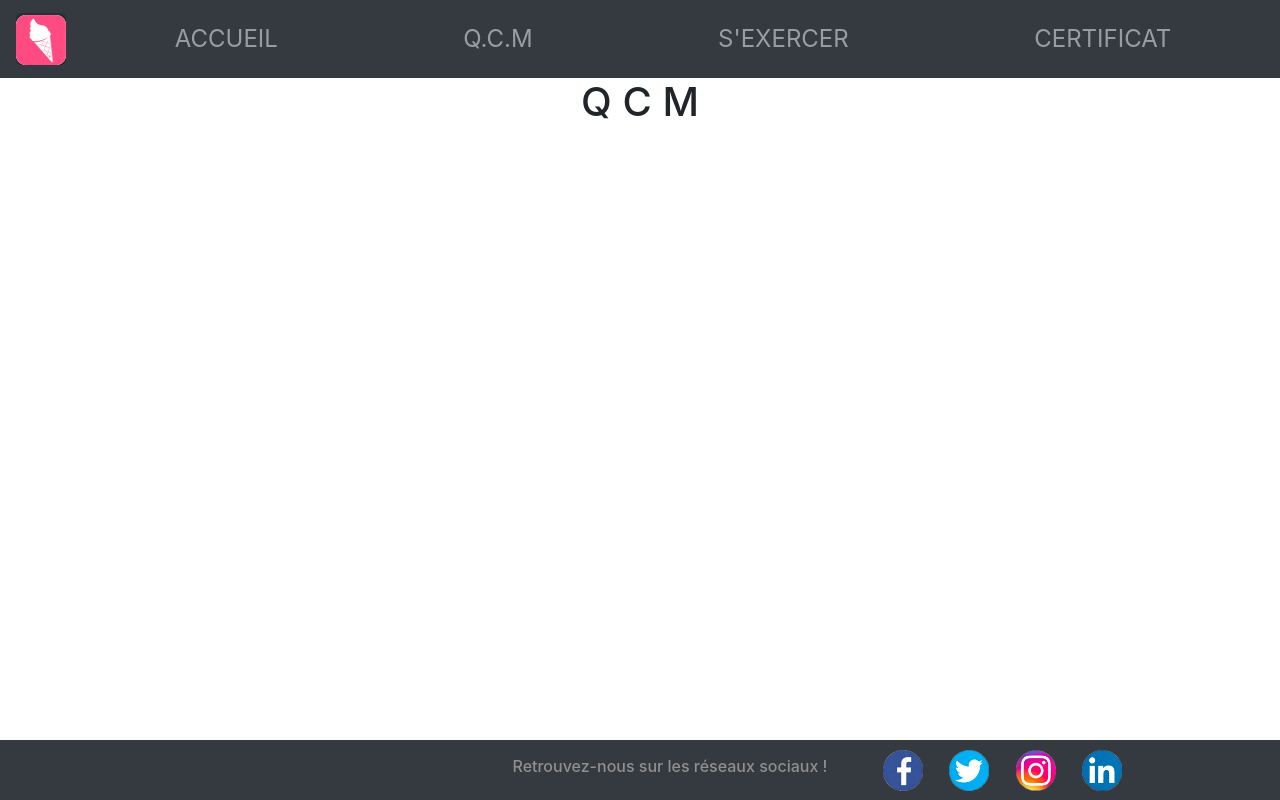
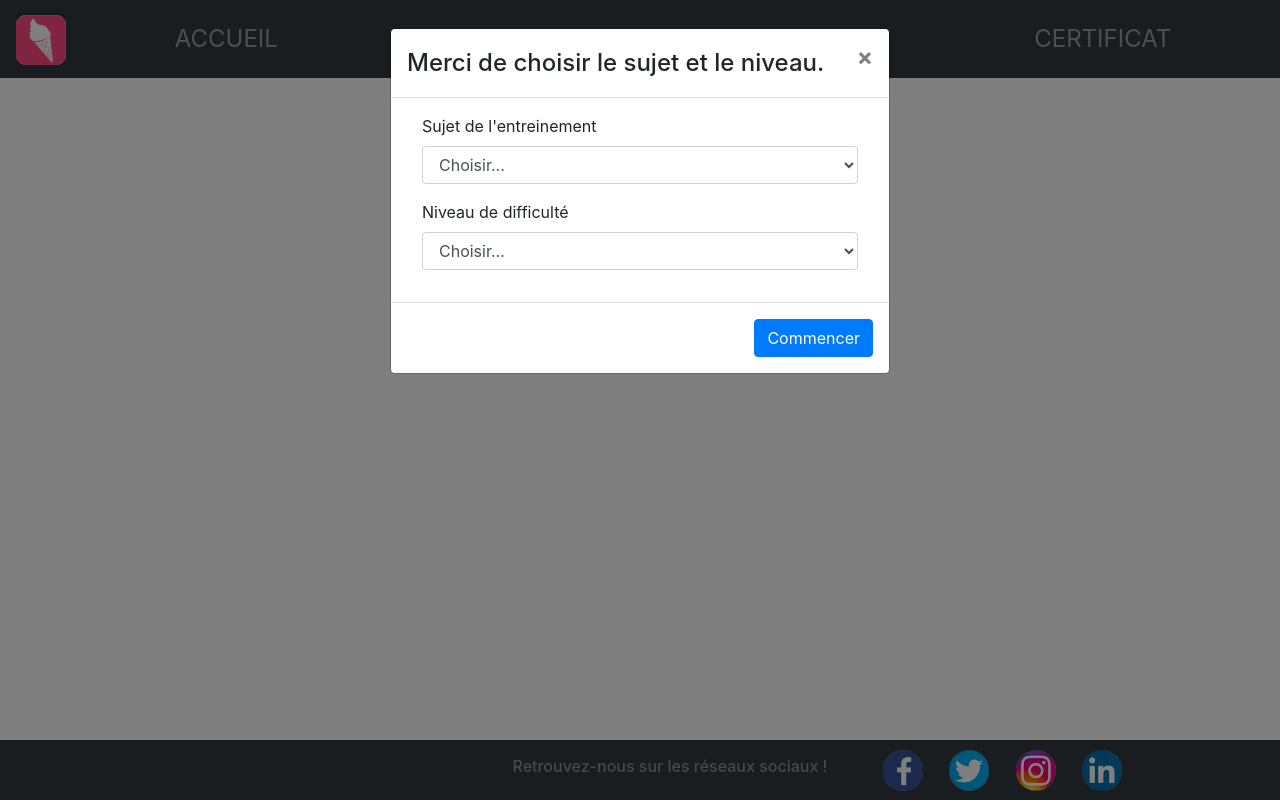
Before and after one commit to QuizzMacademia/Quizz, a React (Create React App) app in the folder FrontEnd/: page /Accueil/QCM in a window 1280 px wide. Built offline with nearby package versions, Linux system fonts and the light colour scheme.

Commit message:
SP-Creation component modal pour choisir sujet et level entreinement

```diff
--- a/FrontEnd/src/components/accueil/Accueil.jsx
+++ b/FrontEnd/src/components/accueil/Accueil.jsx
@@ -7,6 +7,7 @@ import {Switch} from "react-router";
 import Certificat from "./certificat";
 import Home from "./home";
 import Footer from "./footer";
+import UserChoiceExercising from "./UserChoiceExercising";
 
 const Accueil = () => {
     return (
@@ -16,7 +17,7 @@ const Accueil = () => {
                 <Switch>
                     <Route exact path='/Accueil' component={Home}/>
                     <Route exact path='/Accueil/Entainement' component={Training}/>
-                    <Route exact path='/Accueil/QCM' render={() => <h1 style={{height:"600px"}}> Q C M</h1>}/>
+                    <Route exact path='/Accueil/QCM' component={UserChoiceExercising}/>
                     <Route exact path='/Accueil/Certificat' component={Certificat}/>
                 </Switch>
             </div>
--- /dev/null
+++ b/FrontEnd/src/components/accueil/UserChoiceExercising.jsx
@@ -0,0 +1,75 @@
+import React, {useEffect, useState} from 'react';
+import Button from "react-bootstrap/Button";
+import Modal from "react-bootstrap/Modal";
+import {Form} from "react-bootstrap";
+import Col from "react-bootstrap/Col";
+
+function UserChoiceExercising(props) {
+    const [show, setShow] = useState(true);
+    const handleClose = () => setShow(false);
+
+    const [isLoading, setLoading] = useState(false);
+
+    const simulateNetworkRequest = () => {
+        return new Promise((resolve) => {
+            setTimeout(handleClose, 2000)
+        });
+    }
+
+    useEffect(() => {
+        if (isLoading) {
+            simulateNetworkRequest().then(() => {
+                setLoading(false);
+            });
+        }
+    }, [isLoading]);
+
+    const handleClick = () => setLoading(true);
+
+    return (
+        <>
+            <Modal show={show} onHide={handleClose}>
+                <Modal.Header closeButton>
+                    <Modal.Title>Merci de choisir le sujet et le niveau.</Modal.Title>
+                </Modal.Header>
+                <Modal.Body>
+                    <Form>
+                    <Form.Group as={Col} controlId="formGridSubject">
+                        <Form.Label>Sujet de l'entreinement</Form.Label>
+                        <Form.Control as="select">
+                            <option>Choisir...</option>
+                            <option>Angular</option>
+                            <option>JavaScript</option>
+                            <option>Java</option>
+                        </Form.Control>
+                    </Form.Group>
+                        <Form.Group as={Col} controlId="formGridLevel">
+                            <Form.Label>Niveau de difficulté</Form.Label>
+                            <Form.Control as="select">
+                                <option>Choisir...</option>
+                                <option>1</option>
+                                <option>2</option>
+                                <option>3</option>
+                                <option>4</option>
+                                <option>5</option>
+                                <option>6</option>
+                            </Form.Control>
+                        </Form.Group>
+                    </Form>
+                </Modal.Body>
+                <Modal.Footer>
+                    <Button
+                        variant="primary"
+                        disabled={isLoading}
+                        onClick={!isLoading ? handleClick : null}
+                    >
+                        {isLoading ? 'Chargement…' : 'Commencer'}
+                    </Button>
+
+                </Modal.Footer>
+            </Modal>
+        </>
+    );
+}
+
+export default UserChoiceExercising;
```
